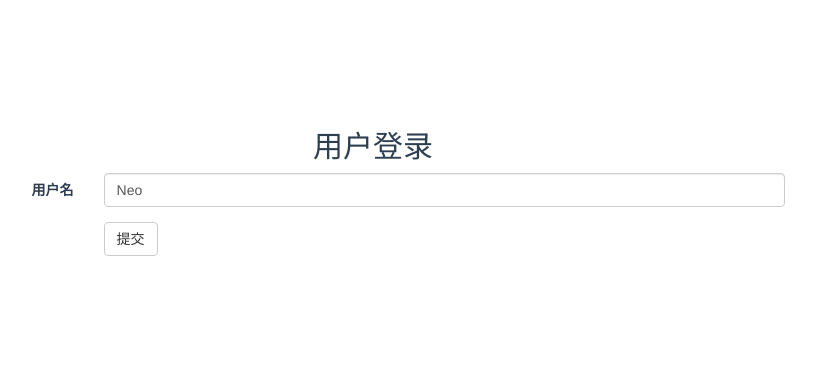
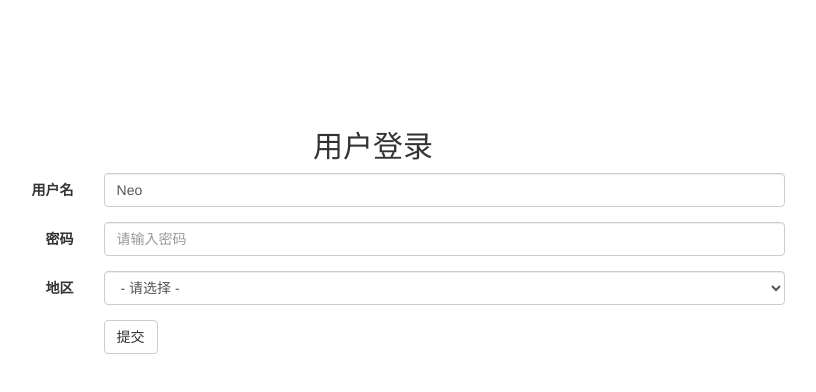
Before and after one commit to chang0022/learn-something, a Vue app in the folder learn-VueJS/: page / in a window 1280 px wide. Shown: the top 392 px of the page, without its empty margins (267-1083 px from the left). Built offline with nearby package versions, Linux system fonts and the light colour scheme.

Commit message:
更新 learn vuejs

```diff
--- a/learn-VueJS/src/App.vue
+++ b/learn-VueJS/src/App.vue
@@ -15,7 +15,6 @@ export default {
     font-family: 'Avenir', Helvetica, Arial, sans-serif;
     -webkit-font-smoothing: antialiased;
     -moz-osx-font-smoothing: grayscale;
-  color: #2c3e50;
     margin-top: 60px;
   }
 </style>
--- a/learn-VueJS/src/components/user-login.vue
+++ b/learn-VueJS/src/components/user-login.vue
@@ -2,19 +2,40 @@
   <div id="user-login" class="col-md-8 col-md-offset-2">
     <h2 class="text-center">用户登录</h2>
     <form class="form-horizontal">
-      <user-name ref="uname" placeholder="请输入用户名"></user-name>
+      <user-name ref="uname" placeholder="请输入用户名" @updateUserName="setUserName"></user-name>
+      <user-pass placeholder="请输入密码"></user-pass>
+      <user-area @childChange="setValue"></user-area>
       <user-submit></user-submit>
     </form>
   </div>
 </template>
 <script>
   import username from './user/user-name';
+  import userpass from './user/user-pass';
+  import userarea from './user/user-area';
   import usersubmit from './user/user-submit';
+
   export default {
-      components: {
-          'user-name': username,
-          'user-submit': usersubmit,
+    data() {
+      return {
+        username: '',
+        password: ''
       }
+    },
+    methods: {
+      setUserName(uname) {
+        this.username = uname;
+      },
+      setValue(key, value) {
+        this.$data[key] = value;
+      }
+    },
+    components: {
+      'user-name': username,
+      'user-pass': userpass,
+      'user-area': userarea,
+      'user-submit': usersubmit
+    }
   }
 </script>
 <style>
--- /dev/null
+++ b/learn-VueJS/src/components/user/user-area.vue
@@ -0,0 +1,29 @@
+<template>
+  <div class="form-group">
+    <label class="col-sm-2 control-label">地区</label>
+    <div class="col-sm-10">
+      <select v-model="selectedIndex" class="form-control" @change="selectedChange">
+        <option v-for="area in areas" :value="area.id">{{area.text}}</option>
+      </select>
+    </div>
+  </div>
+</template>
+<script>
+  export default {
+    data() {
+      return {
+        selectedIndex: 0,
+        areas: [
+          {'id': 0, 'text': '- 请选择 -'},
+          {'id': 1, 'text': '北京'},
+          {'id': 2, 'text': '上海'}
+        ]
+      }
+    },
+    methods: {
+      selectedChange() {
+        this.$emit('childChang', 'userarea', this.selectedIndex);
+      }
+    }
+  }
+</script>
--- a/learn-VueJS/src/components/user/user-name.vue
+++ b/learn-VueJS/src/components/user/user-name.vue
@@ -3,7 +3,7 @@
     <div class="form-group">
       <label class="col-sm-2 control-label">用户名</label>
       <div class="col-sm-10">
-        <input type="text" v-model="username" class="form-control" :placeholder="placeholder">
+        <input type="text" v-model="username" @change="userNameChange" class="form-control" :placeholder="placeholder">
       </div>
     </div>
   </div>
@@ -15,6 +15,11 @@
       return {
           username: 'Neo'
       }
+    },
+    methods: {
+        userNameChange() {
+            this.$emit('updateUserName', this.username);
+        }
     }
   }
 </script>
--- /dev/null
+++ b/learn-VueJS/src/components/user/user-pass.vue
@@ -0,0 +1,15 @@
+<template>
+  <div>
+    <div class="form-group">
+      <label class="col-sm-2 control-label">密码</label>
+      <div class="col-sm-10">
+        <input type="password" class="form-control" :placeholder="placeholder">
+      </div>
+    </div>
+  </div>
+</template>
+<script>
+  export default {
+    props: ['placeholder']
+  }
+</script>
--- a/learn-VueJS/src/components/user/user-submit.vue
+++ b/learn-VueJS/src/components/user/user-submit.vue
@@ -9,7 +9,7 @@
   export default {
     methods: {
       test() {
-        alert(this.$parent.$refs.uname.$data.username);
+        alert(this.$parent.$refs.uname.$data.username + '===' + this.$parent.$data.userarea);
       }
     }
   }
```
Lines whose indentation alone changed are shown as unchanged.
